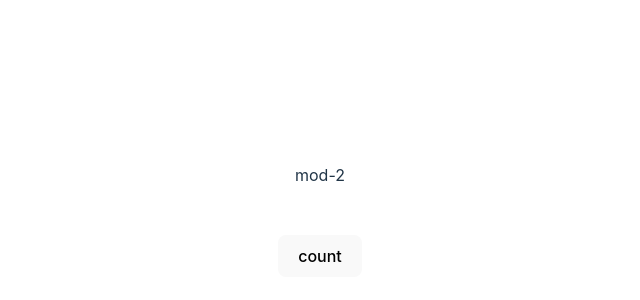
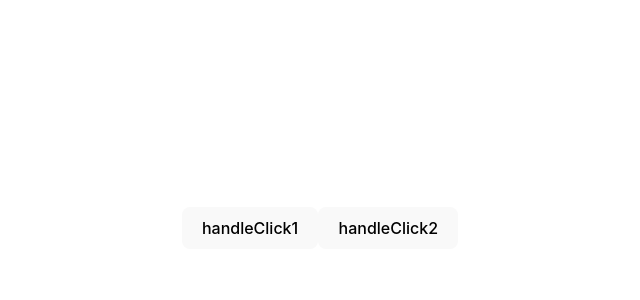
Before and after one commit to Dekan777/mod-2, a React (Vite) app: page / in a window 1280 px wide. Shown: the part 172-472 px from the top of the page, without its empty margins (320-960 px from the left). Built offline with nearby package versions, Linux system fonts and the light colour scheme.

Commit message:
handleClick2

```diff
--- a/src/components/App.jsx
+++ b/src/components/App.jsx
@@ -1,15 +1,17 @@
-import { useState } from "react";
 import "./App.css";
 
 function App() {
-  const [count, setCount] = useState(0);
+  const handleClick1 = () => {
+    alert("Hello I'm button");
+  };
 
+  const handleClick2 = (evt) => {
+    console.log(evt);
+  };
   return (
     <>
-      <p>mod-2</p>
-      <div className="card">
-        <button>count</button>
-      </div>
+      <button onClick={handleClick1}>handleClick1</button>
+      <button onClick={handleClick2}>handleClick2</button>
     </>
   );
 }
```
Also changed, not shown: .eslintrc.cjs.
